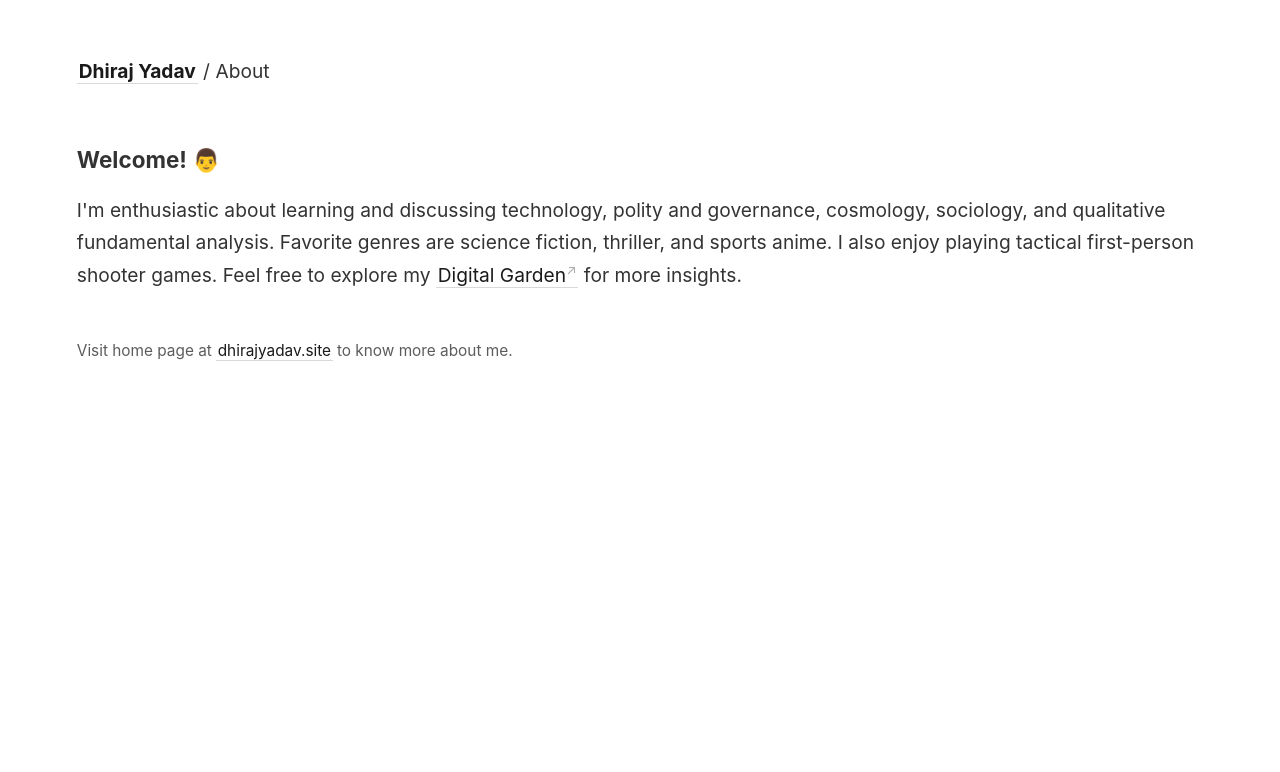
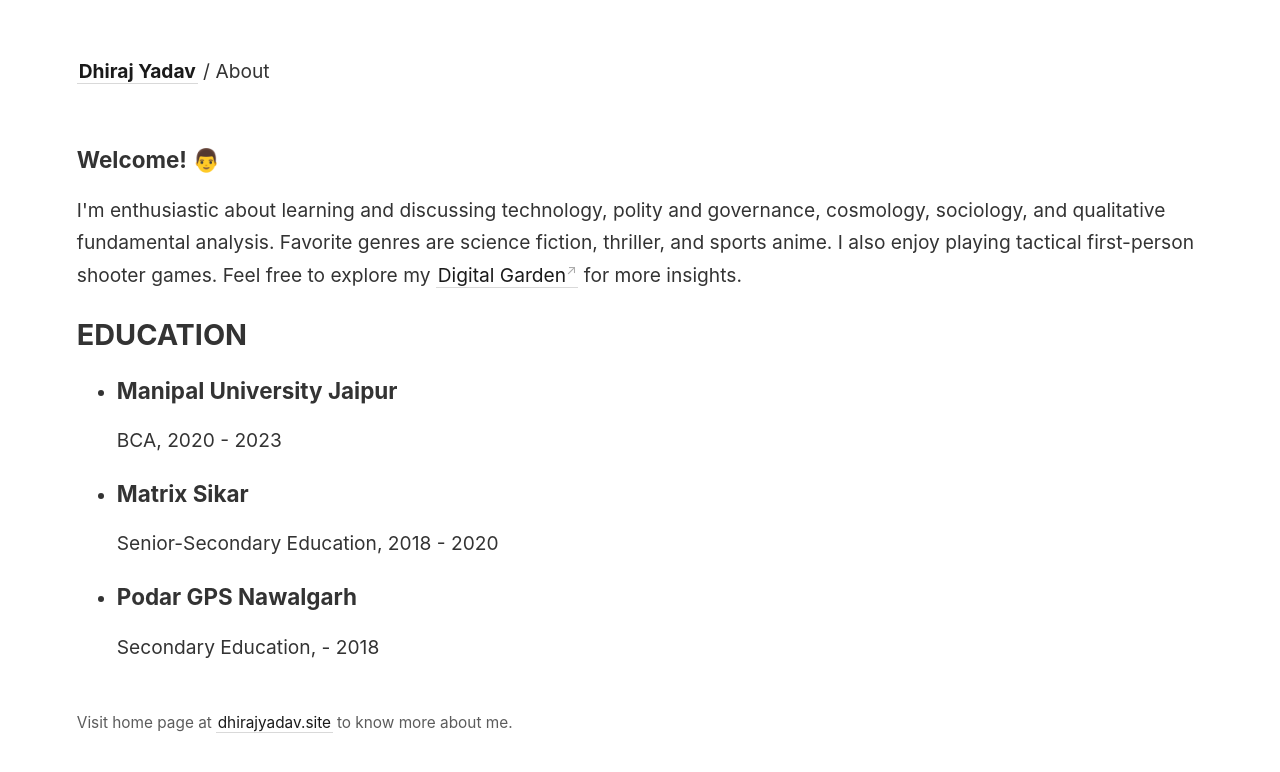
Before and after one commit to dhiraj-ydv/digitalgarden, a Jekyll site: the page built from _pages/about.md, in a window 1280 px wide. Shown: the top 772 px of the page. Built offline with Jekyll 4.4.1, drawn with Linux system fonts in a browser that asks for light colours.

Commit message:
Update about.md

```diff
--- a/_pages/about.md
+++ b/_pages/about.md
@@ -18,3 +18,25 @@ Feel free to explore my <a href="https://digitalgarden.dhirajyadav.site/">Digita
     </div>
       </div>
   </section>
+
+  <section id="education">
+    <div className="wrapper">
+        <div class="container">
+            <h2>EDUCATION</h2>
+            <ul class="education-list">
+<li>
+                    <h3>Manipal University Jaipur</h3>
+                    <p>BCA, 2020 - 2023</p>
+                </li>
+<li>
+                    <h3>Matrix Sikar</h3>
+                    <p>Senior-Secondary Education, 2018 - 2020</p>
+                </li>
+                <li>
+                    <h3>Podar GPS Nawalgarh</h3>
+                    <p>Secondary Education, - 2018</p>
+                </li>
+            </ul>
+        </div>
+        </div>
+    </section>
```
